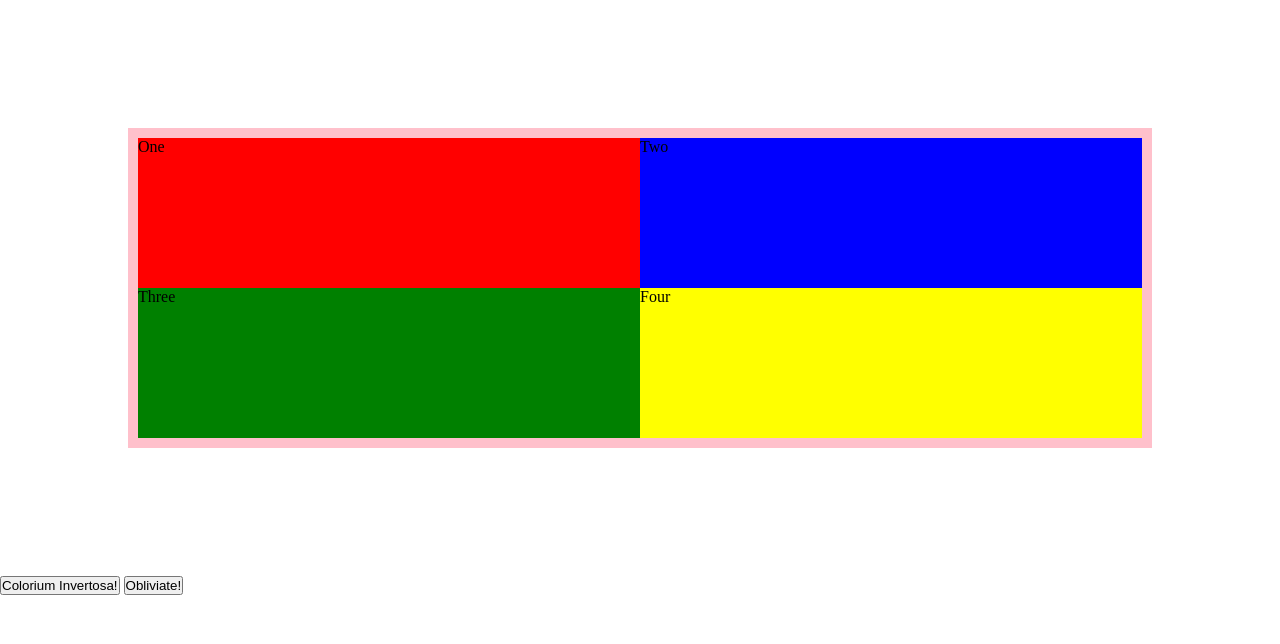
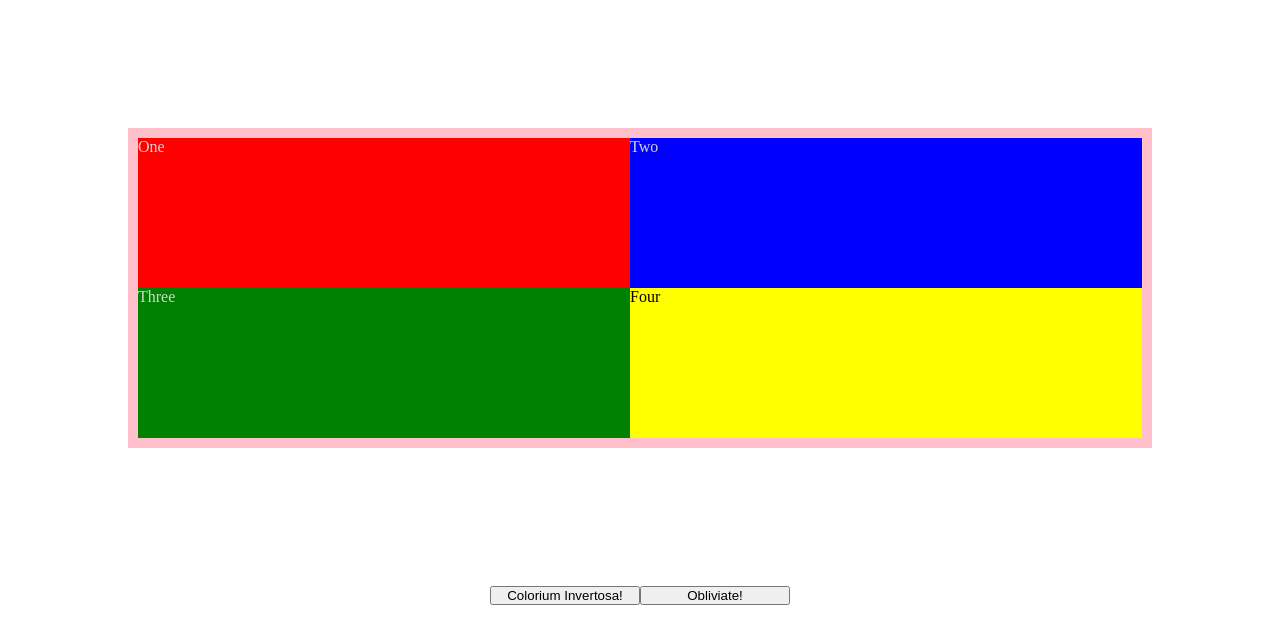
Before and after one commit to Shakthi-Kumar/Coding-Assignments, a plain HTML site: page Colorium Invertosa!/Version 2 without floats/index.html in a window 1280 px wide. Drawn offline with Linux system fonts and the light colour scheme.

Commit message:
Version 2 of Colorium Invertosa, without floats

```diff
--- a/Colorium Invertosa!/style.css
+++ b/Colorium Invertosa!/Version 1/style.css
@@ -5,7 +5,7 @@
 
 div {
 	border: pink solid 10px;
-	width: 100%-20px;
+	width: -20px;
 	height: 300px;
 	margin: 10%;
 }
--- a/Colorium Invertosa!/index.html
+++ b/Colorium Invertosa!/Version 2 without floats/index.html
@@ -3,7 +3,7 @@
 <head>
 	<meta charset="utf-8">
 	<link rel="stylesheet" type="text/css" href="style.css">
-	<title>Color Pane</title>
+	<title>Colorium Invertosa!</title>
 </head>
 <body>
 	<div id="invert">
@@ -12,7 +12,9 @@
 		<section class="three">Three</section>
 		<section class="four">Four</section>
 	</div>
+	<div class="magic">
 		<button type="button" onclick="document.getElementById('invert').style='Filter:Invert(100%)'">Colorium Invertosa!</button>
 		<button type="button2" onclick="document.getElementById('invert').style='Filter:Invert(0%)'">Obliviate!</button>
+	</div>
 </body>
 </html>
--- /dev/null
+++ b/Colorium Invertosa!/Version 2 without floats/style.css
@@ -0,0 +1,63 @@
+* {
+	margin: 0;
+	padding: 0;
+}
+
+#invert {
+	padding: 10px;
+	background-color: pink;
+	width: -20px;
+	height: 300px;
+	margin: 10%;
+	position: relative;
+}
+
+section {
+	height: 47%;
+	width: 50%;
+	color: lightgrey;
+}
+
+.one {
+	position: absolute;
+	left: 10px;
+	top: 10px;
+	background-color: red;
+
+}
+
+.two {
+	position: absolute;
+	right: 10px;
+	top: 10px;
+	background-color: blue;
+
+}
+
+.three {
+	position: absolute;
+	left: 10px;
+	bottom: 10px;
+	background-color: green;
+}
+
+.four {
+	position: absolute;
+	right: 10px;
+	bottom: 10px;
+	background-color: yellow;
+	color: black;
+}
+
+.magic {
+
+	padding: 10px;
+	align-items: center;
+	display: flex;
+	justify-content: center;
+
+	}
+
+button {
+	width: 150px;
+}
```
Also changed, not shown: Colorium Invertosa!/Version 1/index.html (added, +18 -0 lines). Lines whose indentation alone changed are shown as unchanged.
